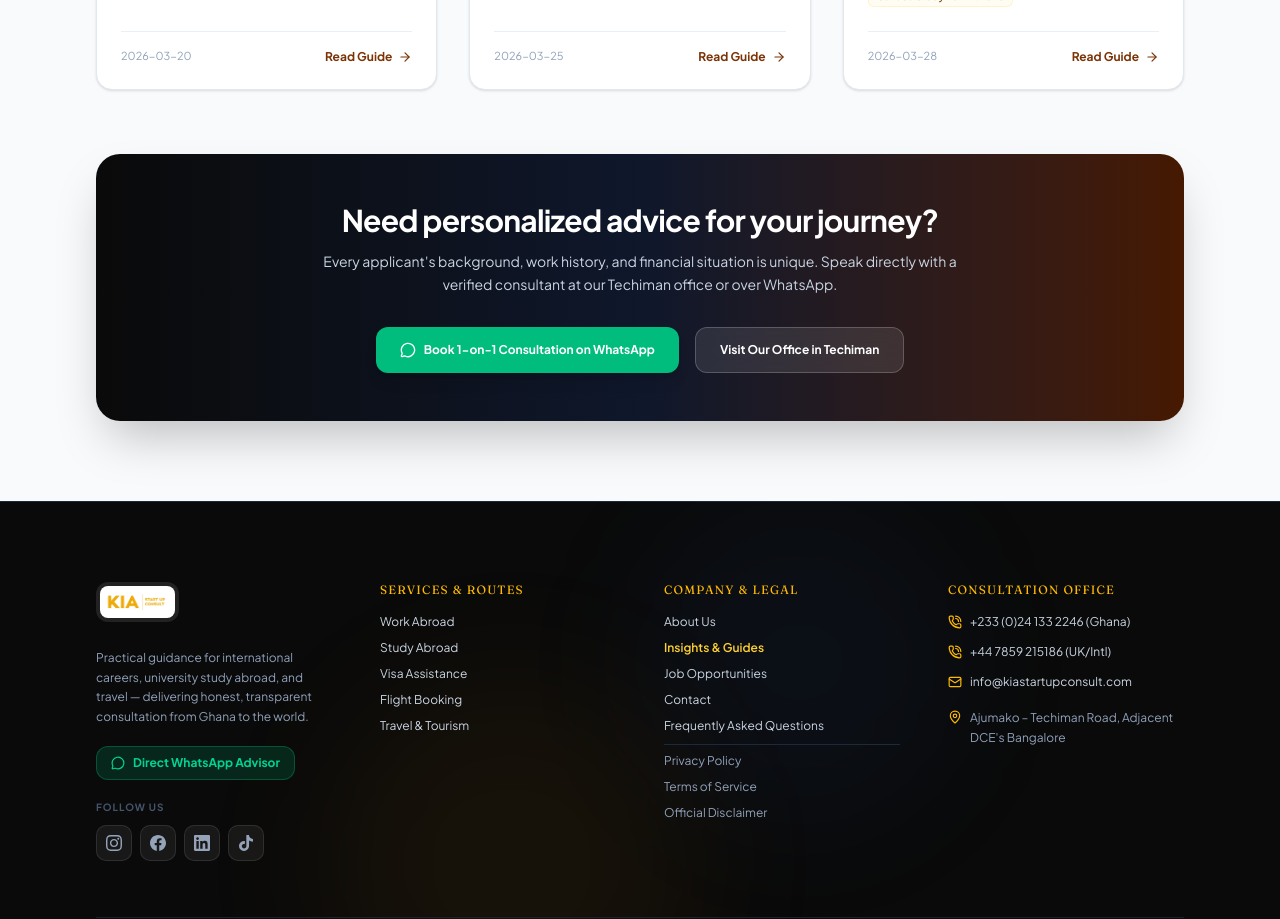
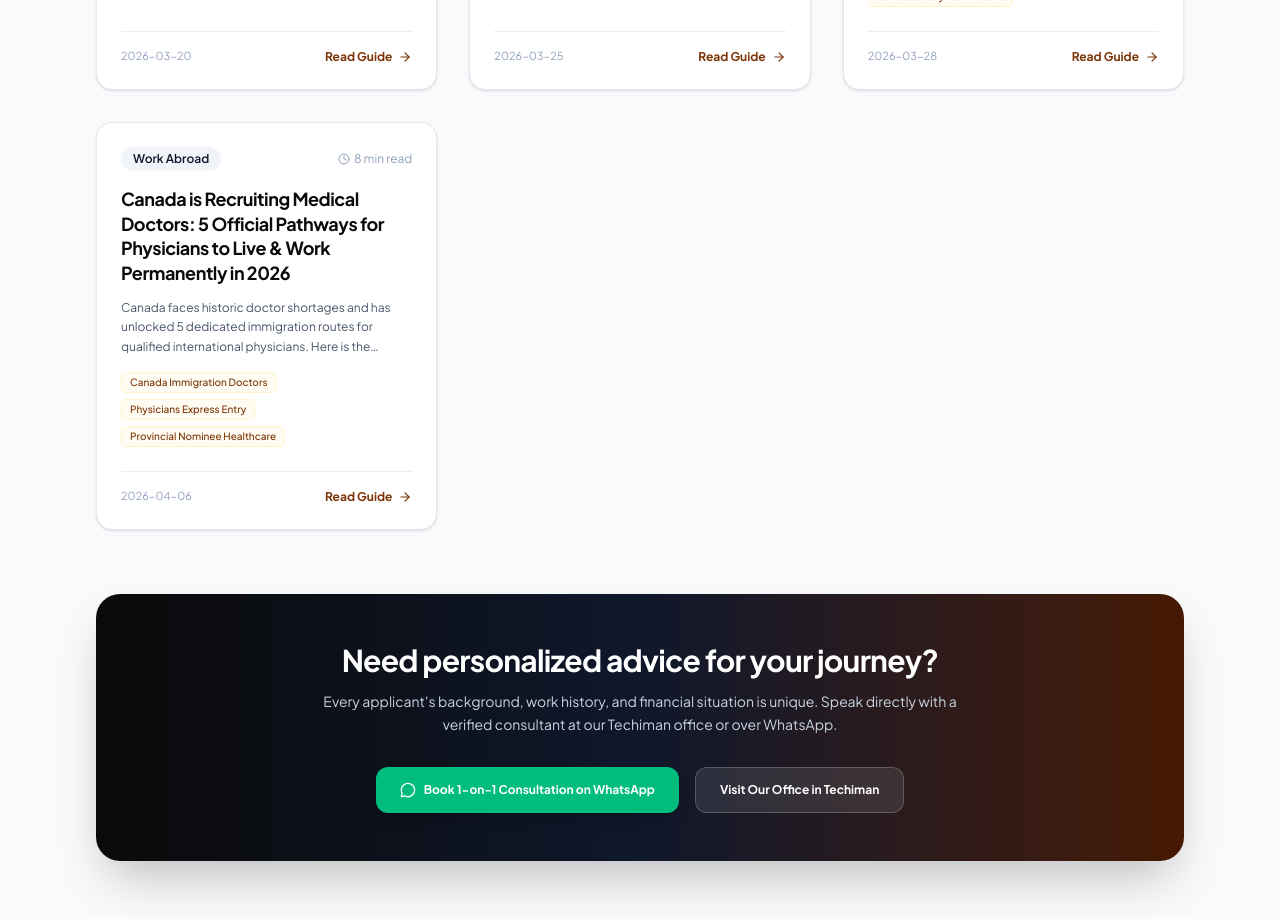
Before and after one commit to IsaacKIA/kiatravels, a Next.js app: page /insights in a window 1280 px wide. Shown: the part 1740-2659 px from the top of the page. Built offline with nearby package versions, Linux system fonts and the light colour scheme.

Commit message:
Publish verified Canada Medical Doctors 5 Permanent Residency Pathways guide

```diff
--- a/src/data/insights.ts
+++ b/src/data/insights.ts
@@ -305,4 +305,127 @@ export const insightArticles: InsightArticle[] = [
     whatsappMessage:
       "Hi KIA Consult, I want to explore university admissions in the UK and Canada for the upcoming intake.",
   },
+  {
+    slug: "canada-physicians-medical-doctors-permanent-residency-pathways",
+    title: "Canada is Recruiting Medical Doctors: 5 Official Pathways for Physicians to Live & Work Permanently in 2026",
+    excerpt:
+      "Canada faces historic doctor shortages and has unlocked 5 dedicated immigration routes for qualified international physicians. Here is the verified, time-sensitive guide to Express Entry, PNPs, Atlantic, Rural, and Francophone pilots.",
+    category: "Work Abroad",
+    readTime: "8 min read",
+    publishedAt: "2026-04-06",
+    lastUpdated: "2026-04-06",
+    author: {
+      name: "KIA-Start Up Consult Advisory Team",
+      role: "Skilled Migration & Healthcare Recruitment Specialists",
+    },
+    tags: [
+      "Canada Immigration Doctors",
+      "Physicians Express Entry",
+      "Provincial Nominee Healthcare",
+      "Atlantic Immigration Program",
+      "Rural Community Immigration Pilot",
+      "Medical Council of Canada",
+      "Healthcare Jobs Canada",
+    ],
+    keyTakeaways: [
+      "Canada has officially prioritized medical doctors across 5 legal immigration programs to address critical physician shortages nationwide.",
+      "Category-Based Express Entry draws now specifically target physicians (NOC 31100, 31101, 31102) with significantly lower CRS score cutoffs.",
+      "Dedicated Provincial Nominee Program (PNP) physician streams reserve federal permanent residence quotas specifically for nominated doctors.",
+      "Time is of the essence: Regional allocations (Atlantic, RCIP, and Francophone pilots) operate on annual caps that fill on a first-come, first-served basis.",
+      "Immigration PR is distinct from Provincial Medical Licensure; initiating your credentials evaluation through physiciansapply.ca early gives you the decisive edge.",
+    ],
+    content: [
+      {
+        sectionTitle: "Canada's Urgent Healthcare Recruitment Drive",
+        paragraphs: [
+          "Healthcare systems across Canada's 10 provinces and 3 territories are experiencing unprecedented demand for licensed medical practitioners. To address widespread family doctor retirements and specialist vacancies, Immigration, Refugees and Citizenship Canada (IRCC) and provincial health authorities have coordinated an aggressive recruitment drive for qualified international physicians.",
+          "Historically, foreign-trained doctors faced steep hurdles due to rigid immigration point systems and licensing bottlenecks. Today, Canadian immigration policy has pivoted: doctors working under public healthcare frameworks or holding verified international credentials now have access to five streamlined, priority permanent residence pathways.",
+        ],
+        alert: {
+          type: "important",
+          title: "Official Government Verification",
+          message:
+            "This initiative is managed directly under IRCC guidelines. Qualified medical practitioners are classified under primary National Occupational Classification (NOC) codes: NOC 31100 (Specialists in Clinical & Laboratory Medicine), NOC 31101 (Specialists in Surgery), and NOC 31102 (General Practitioners and Family Physicians).",
+        },
+      },
+      {
+        sectionTitle: "Pathway 1: Express Entry (Healthcare Category-Based Selection)",
+        paragraphs: [
+          "Express Entry remains Canada's flagship economic immigration system. Under the modernized category-based selection process, IRCC issues targeted Invitations to Apply (ITAs) specifically to healthcare professionals, including physicians, often at Comprehensive Ranking System (CRS) scores substantially lower than general all-program draws.",
+          "Crucially, IRCC has removed barriers that previously disadvantaged physicians: doctors providing publicly funded healthcare services under fee-for-service models are exempt from self-employment exclusions, allowing Canadian and foreign qualifying experience to count toward permanent residence eligibility.",
+        ],
+        bulletPoints: [
+          "Federal Skilled Worker Program (FSWP) eligible for doctors with at least 1 year of continuous clinical practice abroad.",
+          "Canadian Experience Class (CEC) for physicians currently completing fellowships, residency, or supervised practice in Canada.",
+          "Fast processing standard: Average federal processing time of approximately 6 months once your full PR application is lodged.",
+        ],
+      },
+      {
+        sectionTitle: "Pathway 2: Provincial Nominee Programs (PNP — Dedicated Physician Streams)",
+        paragraphs: [
+          "Because healthcare is managed provincially in Canada, individual provinces maintain their own immigration streams with special allocations reserved for medical practitioners:",
+        ],
+        bulletPoints: [
+          "British Columbia (BC PNP Healthcare Professional Stream): For physicians, specialists, and family doctors sponsored by regional health authorities (e.g., Vancouver Coastal Health, Fraser Health, Interior Health).",
+          "Alberta Advantage Immigration Program (AAIP): Features the Dedicated Healthcare Pathway and Rural Renewal Stream for doctors committing to Alberta communities.",
+          "Nova Scotia Physician Stream: Direct, priority nomination for general practitioners and specialists who hold an approved job offer from Nova Scotia Health or the IWK Health Centre.",
+          "Saskatchewan & Manitoba: Offer expedited health professional streams linked directly to regional licensing colleges.",
+        ],
+        alert: {
+          type: "tip",
+          title: "The +600 Point PNP Advantage",
+          message:
+            "Securing an approval through a Provincial Nominee Program awards you an automatic +600 points on your Express Entry score, guaranteeing an immediate Invitation to Apply for Permanent Residency in the next federal draw.",
+        },
+      },
+      {
+        sectionTitle: "Pathway 3: The Atlantic Immigration Program (AIP)",
+        paragraphs: [
+          "The Atlantic Immigration Program covers Canada's four eastern coastal provinces: Nova Scotia, New Brunswick, Prince Edward Island, and Newfoundland & Labrador.",
+          "Under AIP, designated regional healthcare employers and provincial health authorities can recruit international doctors directly without navigating standard, lengthy Labour Market Impact Assessments (LMIAs). It offers an employer-driven, accelerated pathway to permanent residency for the doctor, spouse, and dependent children.",
+        ],
+      },
+      {
+        sectionTitle: "Pathways 4 & 5: Rural Community & Francophone Pilots (RCIP & FCIP)",
+        paragraphs: [
+          "Recognizing that smaller towns and regional centers face the most acute physician shortages, Canada has introduced two high-priority community pilots:",
+        ],
+        bulletPoints: [
+          "Rural Community Immigration Pilot (RCIP): Successor to the celebrated RNIP, this pilot connects doctors directly with participating rural communities across Ontario, Western Canada, and the Territories. Participating communities provide comprehensive settlement and clinic placement support.",
+          "Francophone Community Immigration Pilot (FCIP): Designed for French-speaking and bilingual doctors wishing to practice in Francophone minority communities outside Quebec (such as parts of New Brunswick, Ontario, and Manitoba). Language proficiency in French unlocks top-priority processing.",
+        ],
+      },
+      {
+        sectionTitle: "Licensing vs. Immigration: What Every Doctor Must Understand",
+        paragraphs: [
+          "While immigration grants you Permanent Resident status to live and work in Canada indefinitely, it does NOT automatically license you to practice medicine independently. You must simultaneously navigate the medical licensing framework:",
+        ],
+        bulletPoints: [
+          "Credential Verification: Open an account on physiciansapply.ca managed by the Medical Council of Canada (MCC) to verify your Medical Degree (MBChB, MBBS, MD) and obtain an Educational Credential Assessment (ECA) report.",
+          "Medical Council of Canada Qualifying Examination (MCCQE Part 1): Standard computer-based examination testing clinical knowledge.",
+          "Provincial College Licensure & Practice-Ready Assessments (PRA): Many provinces now offer fast-track PRA routes allowing experienced foreign doctors to work under supervised assessment for 3-6 months before receiving independent clinical licenses.",
+        ],
+        alert: {
+          type: "warning",
+          title: "Why Time is of the Essence",
+          message:
+            "Annual quota allocations for regional pilots and provincial physician streams are competitive and allocated on a strict calendar cycle. Delaying credential verification (which takes 2-4 months) can cause you to miss current recruitment intakes.",
+        },
+      },
+      {
+        sectionTitle: "How KIA-Start Up Consult Guides Medical Professionals",
+        paragraphs: [
+          "Relocating to Canada as a medical doctor is a life-changing career milestone, but the dual immigration-licensing landscape can be overwhelming. KIA-Start Up Consult provides ethical, structured advisory services tailored specifically for medical doctors in Ghana and West Africa:",
+        ],
+        bulletPoints: [
+          "MCC & physiciansapply.ca credential verification document preparation.",
+          "Educational Credential Assessment (ECA) application management.",
+          "Express Entry and provincial PNP stream eligibility auditing.",
+          "Document verification ensuring alignment across medical school transcripts, housemanship certificates, and Medical and Dental Council of Ghana certifications.",
+        ],
+      },
+    ],
+    whatsappMessage:
+      "Hi KIA Consult, I am a qualified medical doctor interested in the 5 Canada Permanent Residency pathways. I would like a consultation on my credentials and eligibility.",
+  },
 ];
```
